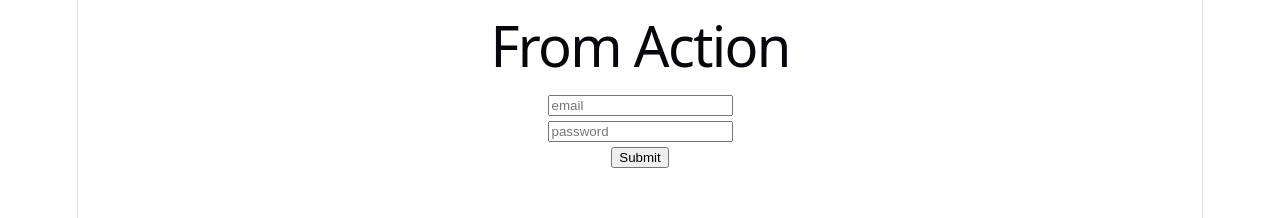
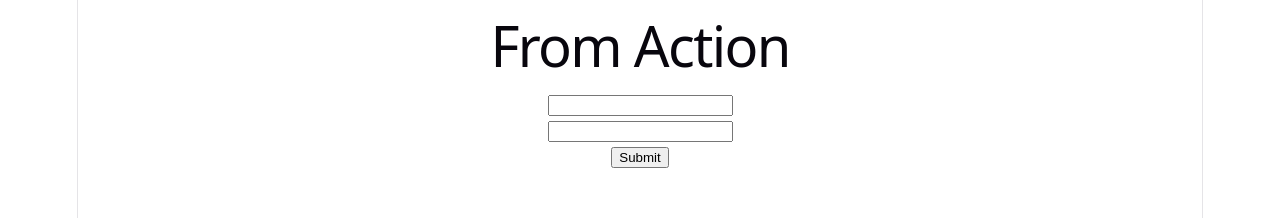
Before and after one commit to shakibul-islam-Dev/Programming_Hero_Modules, a React (Vite) app in the folder modules_38/react-context/: page / in a window 1280 px wide. Shown: the top 218 px of the page. Built offline with nearby package versions, Linux system fonts and the light colour scheme.

Commit message:
adding uncontrolled fill from

```diff
--- a/modules_38/react-context/src/App.jsx
+++ b/modules_38/react-context/src/App.jsx
@@ -2,12 +2,14 @@ import "./App.css";
 import ControlledField from "./Component/ControledData/ControlledField";
 import Fromaction from "./Component/FromAction/Fromaction";
 import Simplefrom from "./Component/Simplefrom";
+import Uncontrolled from "./Component/Uncontorled/Uncontrolled";
 
 function App() {
   return (
     <>
       <h1>From Action</h1>
-      <ControlledField></ControlledField>
+      <Uncontrolled></Uncontrolled>
+      {/* <ControlledField></ControlledField> */}
       {/* <Simplefrom></Simplefrom> */}
       {/* <Fromaction></Fromaction> */}
     </>
--- /dev/null
+++ b/modules_38/react-context/src/Component/Uncontorled/Uncontrolled.jsx
@@ -0,0 +1,29 @@
+import React, { useRef } from "react";
+
+const Uncontrolled = () => {
+  const emailRef = useRef("");
+  const passRef = useRef("");
+  const handleSubmit = (e) => {
+    e.preventDefault();
+    console.log(emailRef.current.value);
+    console.log(passRef.current.value);
+  };
+
+  return (
+    <div>
+      <form onSubmit={handleSubmit}>
+        <input ref={emailRef} type="email" name="email" /> <br />
+        <input
+          ref={passRef}
+          type="password"
+          type="passwrod"
+          name="password"
+        />{" "}
+        <br />
+        <input type="submit" name="submit" id="" />
+      </form>
+    </div>
+  );
+};
+
+export default Uncontrolled;
```
